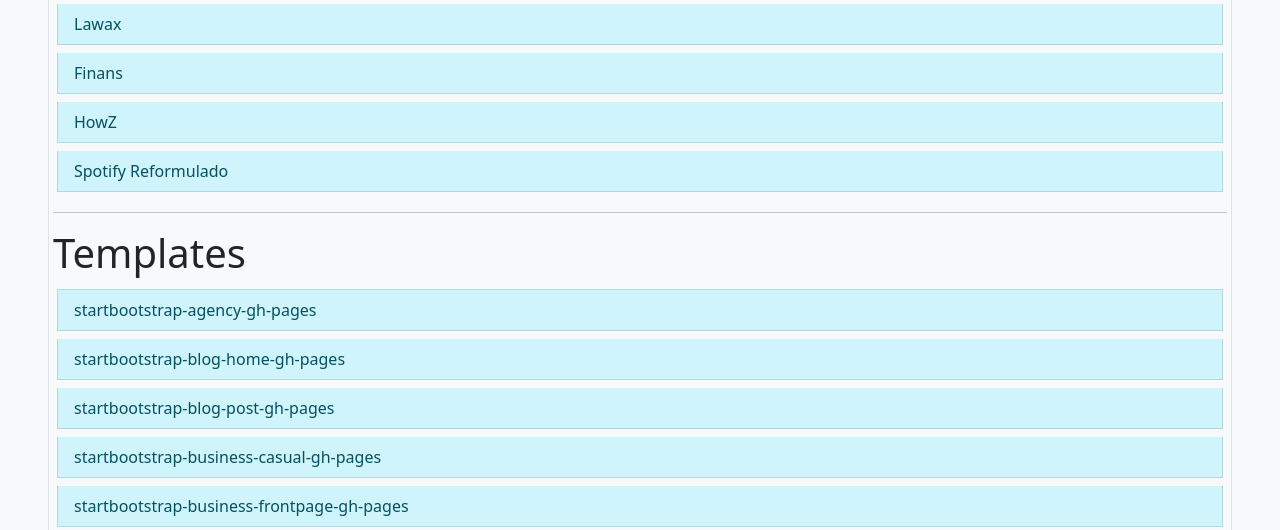
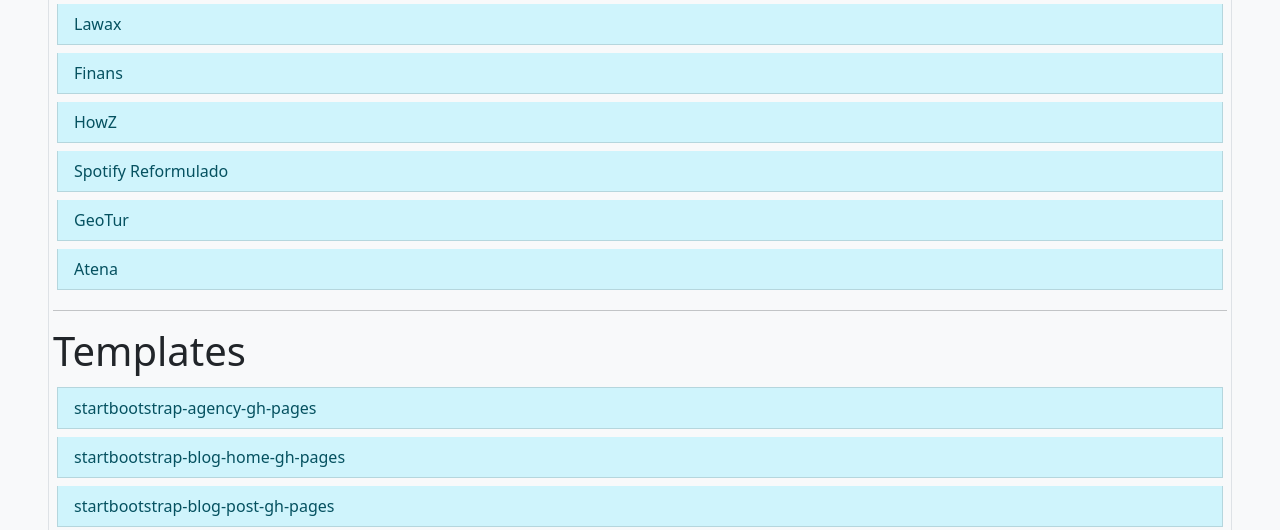
Before and after one commit to pablolucas890/Portifolio, a PHP site: page / in a window 1280 px wide. Shown: the part 208-738 px from the top of the page. Run offline with PHP 8.4, Linux system fonts and the light colour scheme; some libraries are stand-ins or nearby versions.

Commit message:
new commmit

```diff
--- a/index.php
+++ b/index.php
@@ -1,13 +1,16 @@
 <!DOCTYPE html>
 <html lang="en">
+
 <head>
     <meta charset="UTF-8">
     <meta name="viewport" content="width=device-width, initial-scale=1.0">
     <title>Portifolio de sites</title>
+    <link rel="icon" type="image/x-icon" href="site-aldeia/img/icones_e_logos/logo-aldeia.png" />
     <link href="https://cdn.jsdelivr.net/npm/bootstrap@5.0.0-beta1/dist/css/bootstrap.min.css" rel="stylesheet" integrity="sha384-giJF6kkoqNQ00vy+HMDP7azOuL0xtbfIcaT9wjKHr8RbDVddVHyTfAAsrekwKmP1" crossorigin="anonymous">
 </head>
+
 <body class="m-5 bg-light">
-<ul class="list-group border p-1">
+    <ul class="list-group border p-1">
         <h1>Projetos</h1>
         <a class="list-group-item list-group-item-info m-1" target="_blanck" href="projetos/aldeiaantigo">Aldeia Site Antigo</a>
         <a class="list-group-item list-group-item-info m-1" target="_blanck" href="http://aldeiaconsultoriajr.com/">Aldeia Site Novo</a>
@@ -15,6 +18,8 @@
         <a class="list-group-item list-group-item-info m-1" target="_blanck" href="projetos/projeto-finans">Finans</a>
         <a class="list-group-item list-group-item-info m-1" target="_blanck" href="projetos/howz">HowZ</a>
         <a class="list-group-item list-group-item-info m-1" target="_blanck" href="projetos/projeto-spotify">Spotify Reformulado</a>
+        <a class="list-group-item list-group-item-info m-1" target="_blanck" href="http://geotur.aldeiaconsultoriajr.com/">GeoTur</a>
+        <a class="list-group-item list-group-item-info m-1" target="_blanck" href="http://atenajr.aldeiaconsultoriajr.com/">Atena</a>
         <hr>
         <h1>Templates</h1>
         <a class="list-group-item list-group-item-info m-1" target="_blanck" href="templates/startbootstrap-agency-gh-pages">startbootstrap-agency-gh-pages</a>
@@ -45,4 +50,5 @@
 <script src="https://code.jquery.com/jquery-3.2.1.slim.min.js" integrity="sha384-KJ3o2DKtIkvYIK3UENzmM7KCkRr/rE9/Qpg6aAZGJwFDMVNA/GpGFF93hXpG5KkN" crossorigin="anonymous"></script>
 <script src="https://cdnjs.cloudflare.com/ajax/libs/popper.js/1.12.9/umd/popper.min.js" integrity="sha384-ApNbgh9B+Y1QKtv3Rn7W3mgPxhU9K/ScQsAP7hUibX39j7fakFPskvXusvfa0b4Q" crossorigin="anonymous"></script>
 <script src="https://maxcdn.bootstrapcdn.com/bootstrap/4.0.0/js/bootstrap.min.js" integrity="sha384-JZR6Spejh4U02d8jOt6vLEHfe/JQGiRRSQQxSfFWpi1MquVdAyjUar5+76PVCmYl" crossorigin="anonymous"></script>
+
 </html>
```
